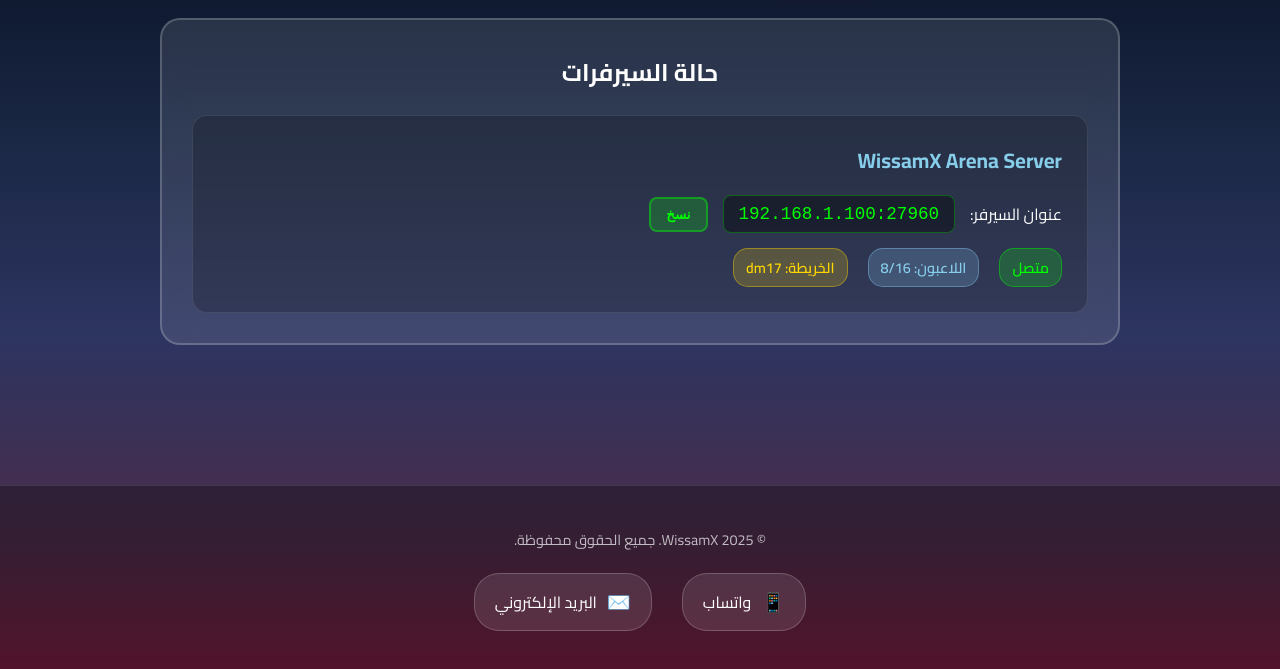
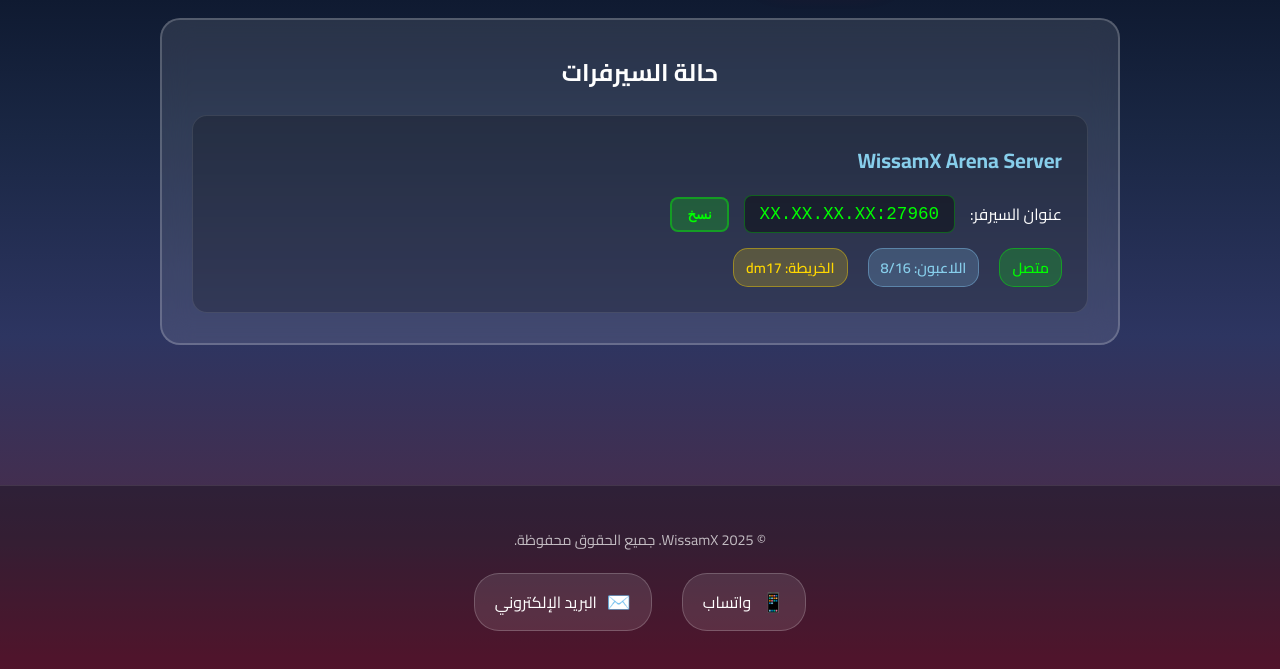
Before and after one commit to WissamX/Da, a plain HTML site: page index.html in a window 1280 px wide. Shown: the part 864-1533 px from the top of the page. Drawn offline with Linux system fonts and the light colour scheme.

Commit message:
index.html

```diff
--- a/index.html
+++ b/index.html
@@ -116,7 +116,7 @@
                         <h4 id="serverName">WissamX Arena Server</h4>
                         <div class="server-ip">
                             <span id="serverIpLabel">عنوان السيرفر:</span>
-                            <code id="serverIp">192.168.1.100:27960</code>
+                            <code id="serverIp">XX.XX.XX.XX:27960</code>
                             <button class="copy-btn" onclick="copyServerIP()" id="copyBtn">نسخ</button>
                         </div>
                         <div class="server-stats">
```
